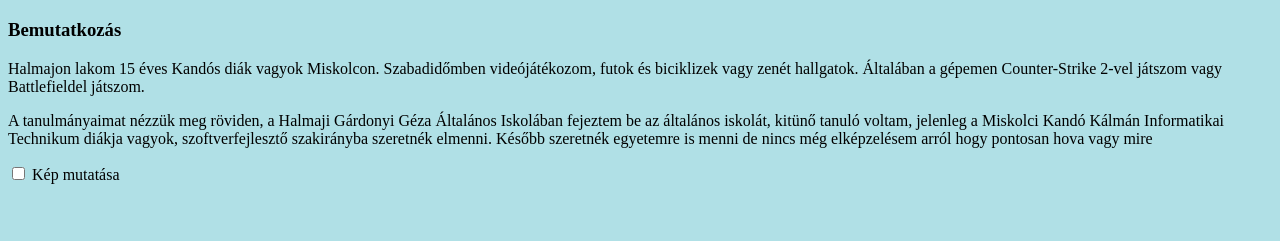
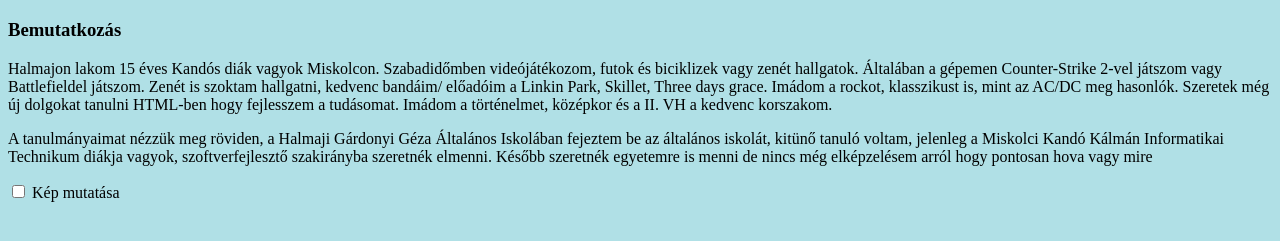
Before and after one commit to gyocsizalanzsombor/MyWebPage, a plain HTML site: page index.html in a window 1280 px wide. Shown: the part 117-358 px from the top of the page. Drawn offline with Linux system fonts and the light colour scheme.

Commit message:
Szöveg+

```diff
--- a/index.html
+++ b/index.html
@@ -59,7 +59,7 @@
 
 <h1>Gyócsi Zalán Zsombor</h1>
 <h3>Bemutatkozás</h3>
-<p>Halmajon lakom 15 éves Kandós diák vagyok Miskolcon. Szabadidőmben videójátékozom, futok és biciklizek vagy zenét hallgatok. Általában a gépemen Counter-Strike 2-vel játszom vagy Battlefieldel játszom.</p>
+<p>Halmajon lakom 15 éves Kandós diák vagyok Miskolcon. Szabadidőmben videójátékozom, futok és biciklizek vagy zenét hallgatok. Általában a gépemen Counter-Strike 2-vel játszom vagy Battlefieldel játszom. Zenét is szoktam hallgatni, kedvenc bandáim/ előadóim a Linkin Park, Skillet, Three days grace. Imádom a rockot, klasszikust is, mint az AC/DC meg hasonlók. Szeretek még új dolgokat tanulni HTML-ben hogy fejlesszem a tudásomat. Imádom a történelmet, középkor és a II. VH a kedvenc korszakom.</p>
 
 <p>A tanulmányaimat nézzük meg röviden, a Halmaji Gárdonyi Géza Általános Iskolában fejeztem be az általános iskolát, kitünő tanuló voltam, jelenleg a Miskolci Kandó Kálmán Informatikai Technikum diákja vagyok, szoftverfejlesztő szakirányba szeretnék elmenni. Később szeretnék egyetemre is menni de nincs még elképzelésem arról hogy pontosan hova vagy mire</p>
 
```
